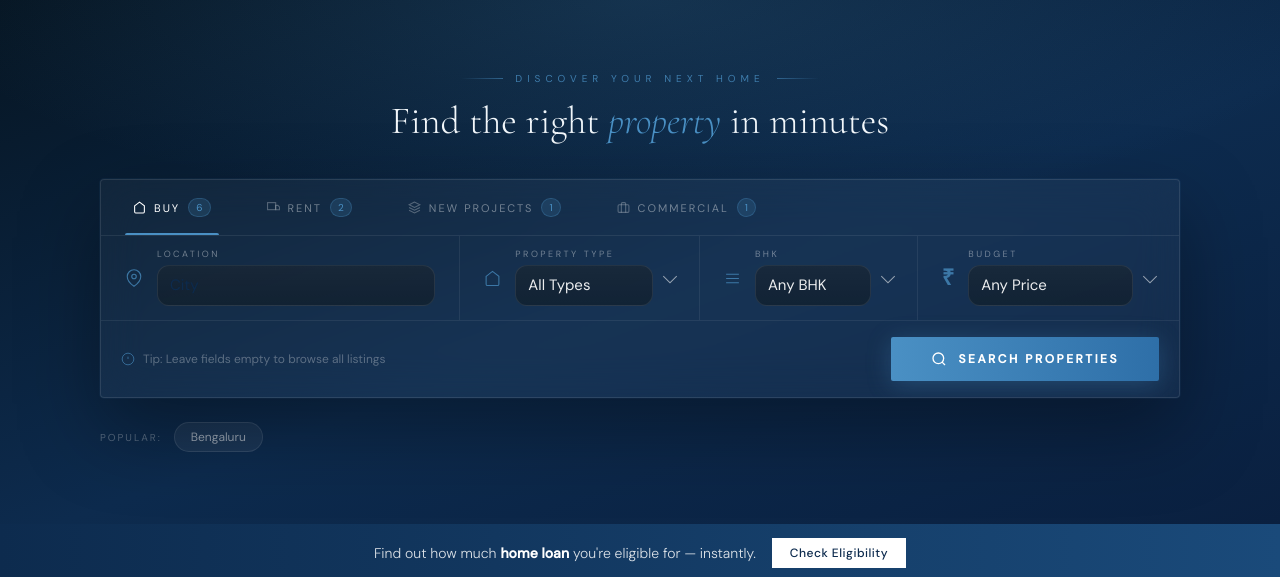
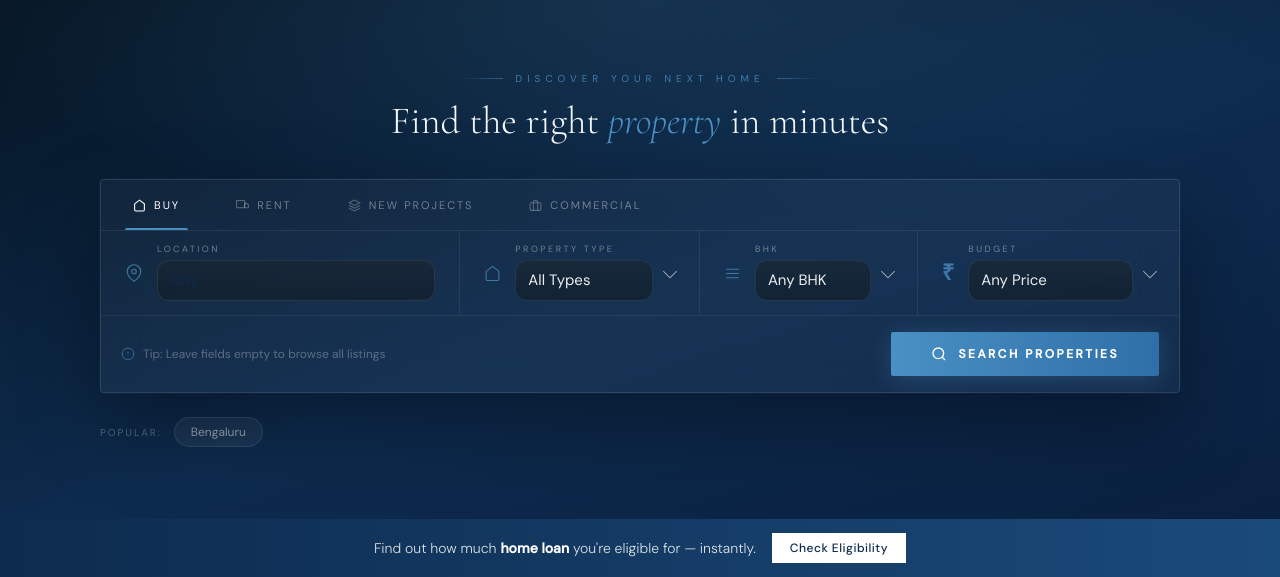
Before and after one commit to RajeshRamadas/homexo, a Django app: page / in a window 1280 px wide. Shown: the part 878-1455 px from the top of the page. Run offline with Django 4.2, Linux system fonts and the light colour scheme; data comes from the database, SQL or seed files in the repository.

Commit message:
Update home.html

```diff
--- a/templates/pages/home.html
+++ b/templates/pages/home.html
@@ -649,22 +649,18 @@
       <button class="search-tab active" data-type="buy" onclick="setSearchTab(this,'buy')">
         <svg width="13" height="13" viewBox="0 0 24 24" fill="none" stroke="currentColor" stroke-width="2"><path d="M3 9l9-7 9 7v11a2 2 0 01-2 2H5a2 2 0 01-2-2z"/></svg>
         Buy
-        {% if type_counts.buy %}<span class="tab-count">{{ type_counts.buy }}</span>{% endif %}
       </button>
       <button class="search-tab" data-type="rent" onclick="setSearchTab(this,'rent')">
         <svg width="13" height="13" viewBox="0 0 24 24" fill="none" stroke="currentColor" stroke-width="2"><rect x="1" y="3" width="15" height="13"/><path d="M16 8h4l3 3v5h-7V8z"/></svg>
         Rent
-        {% if type_counts.rent %}<span class="tab-count">{{ type_counts.rent }}</span>{% endif %}
       </button>
       <button class="search-tab" data-type="new_project" onclick="setSearchTab(this,'new_project')">
         <svg width="13" height="13" viewBox="0 0 24 24" fill="none" stroke="currentColor" stroke-width="2"><polygon points="12 2 2 7 12 12 22 7 12 2"/><path d="M2 17l10 5 10-5M2 12l10 5 10-5"/></svg>
         New Projects
-        {% if type_counts.new_project %}<span class="tab-count">{{ type_counts.new_project }}</span>{% endif %}
       </button>
       <button class="search-tab" data-type="commercial" onclick="setSearchTab(this,'commercial')">
         <svg width="13" height="13" viewBox="0 0 24 24" fill="none" stroke="currentColor" stroke-width="2"><rect x="2" y="7" width="20" height="14" rx="2"/><path d="M16 21V5a2 2 0 00-2-2h-4a2 2 0 00-2 2v16"/></svg>
         Commercial
-        {% if type_counts.commercial %}<span class="tab-count">{{ type_counts.commercial }}</span>{% endif %}
       </button>
     </div>
 
```
